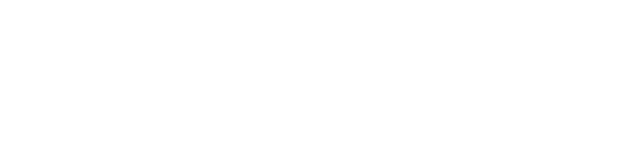
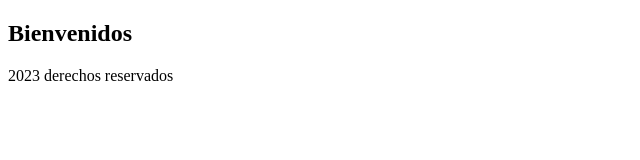
Before and after one commit to Redjorm/PracticaGitHUB, a plain HTML site: page index.html in a window 1280 px wide. Shown: the whole page, without its empty margins (0-640 px from the left). Drawn offline with Linux system fonts and the light colour scheme.

Commit message:
modificacion

```diff
--- a/index.html
+++ b/index.html
@@ -10,5 +10,15 @@
 <body>
     <!-- ANGEL -->
     <!-- JESUS -->
+    <section>
+        <div class="contenido">
+            <h1>Bienvenidos</h1>
+        </div>
+    </section>
+    <footer>
+        <div class="piedepagina">
+            <p>2023 derechos reservados</p>
+        </div>
+    </footer>
 </body>
 </html>
```
